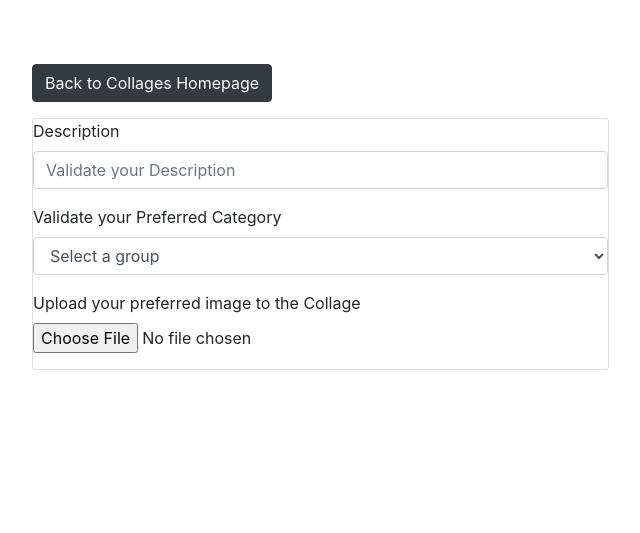
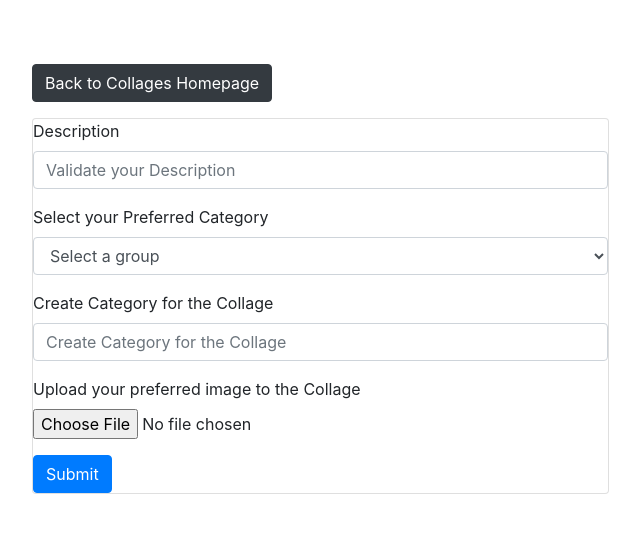
Before and after one commit to DynastyElvis/Photoshare, a Django app: page /add/ in a window 1280 px wide. Shown: the top 533 px of the page, without its empty margins (16-656 px from the left). Run offline with Django 4.2, Linux system fonts and the light colour scheme.

Commit message:
ft: added categories validation forms

```diff
--- a/photoshare/photos/templates/photos/add.html
+++ b/photoshare/photos/templates/photos/add.html
@@ -32,8 +32,9 @@
         <div class="col-md-6">
             <a href="{% url 'gallery' %}" class="btn btn-dark my-3">Back to Collages Homepage</a>
             <div class="card">
-                <form>
-                    <form>
+
+
+                <form method="POST" action="" enctype="multipart/form-data">
 
 
                         <div class="form-group m-6">
@@ -43,7 +44,7 @@
 
 
                           <div class="form-group m-6">
-                            <label>Validate your Preferred Category</label>
+                            <label>Select your Preferred Category</label>
                             <select name="category" class="form-control">
                                 <option value> Select a group</option>
 
@@ -60,6 +61,11 @@
                           </div>
 
 
+                          <div class="form-group m-6">
+                            <label>Create Category for the Collage</label>
+                            <input type="category_new" placeholder="Create Category for the Collage" class="form-control">
+                          </div>
+
 
 
                         <div class="form-group m--6">
@@ -67,9 +73,12 @@
                           <input name ="image" type="file" class="form-control-file">
                         </div>
 
+                        <button type="submit" class="btn btn-primary m-6">
+                          Submit
+                        </button>
 
 
-                      </form>
+
                 </form>
             </div>
         </div>
--- a/photoshare/photos/views.py
+++ b/photoshare/photos/views.py
@@ -19,6 +19,12 @@ def viewPhoto(request, pk):
 
 def addPhoto(request):
     categories = Category.objects.all()
+
+    if request.method == 'POST':
+        data = request.POST
+        image = request.FILES['image']
+
+        print('data:', data)
+        print('image:', image)
     context = {'categories': categories}
-
     return render(request, 'photos/add.html', context)
```
